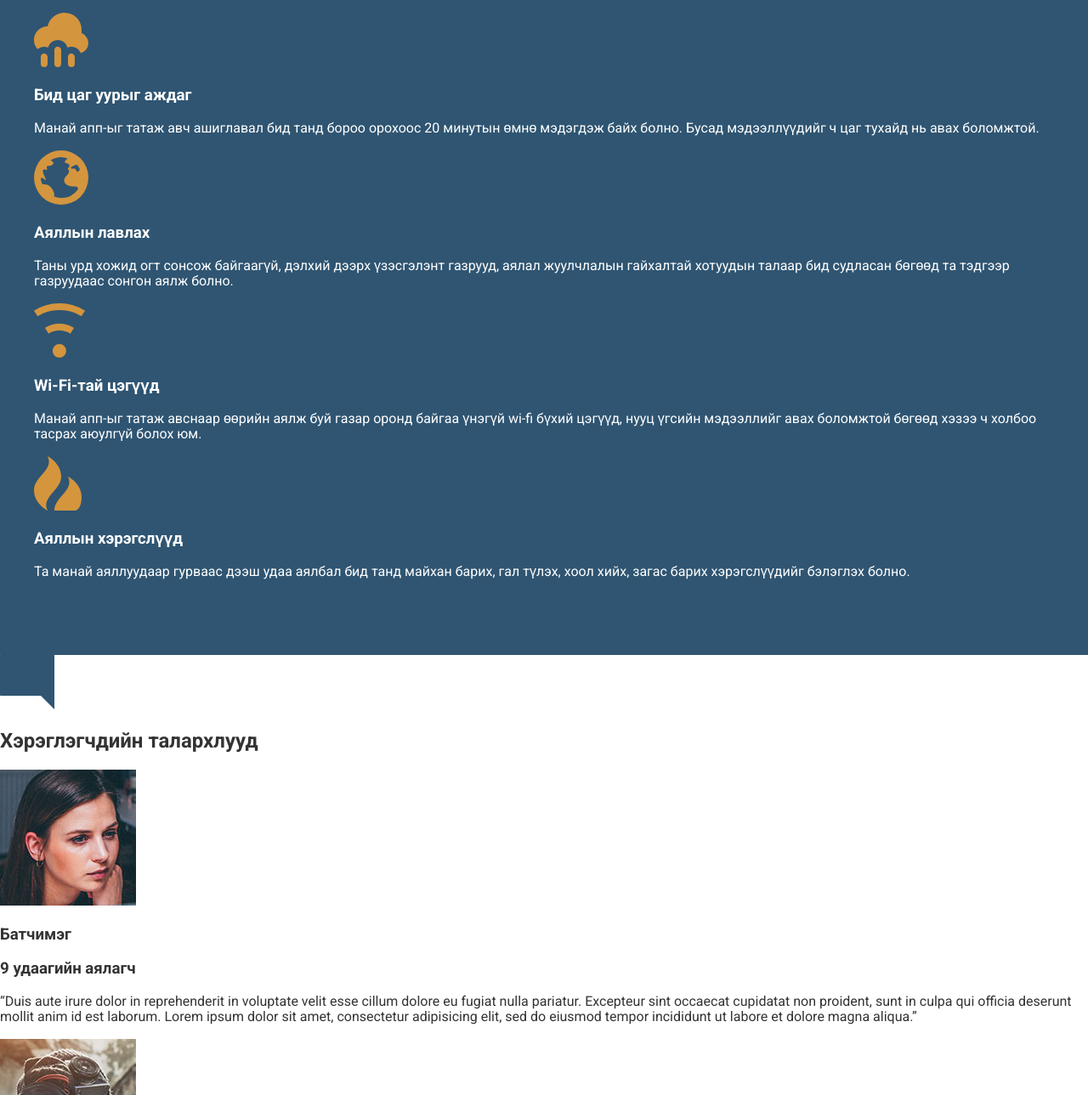
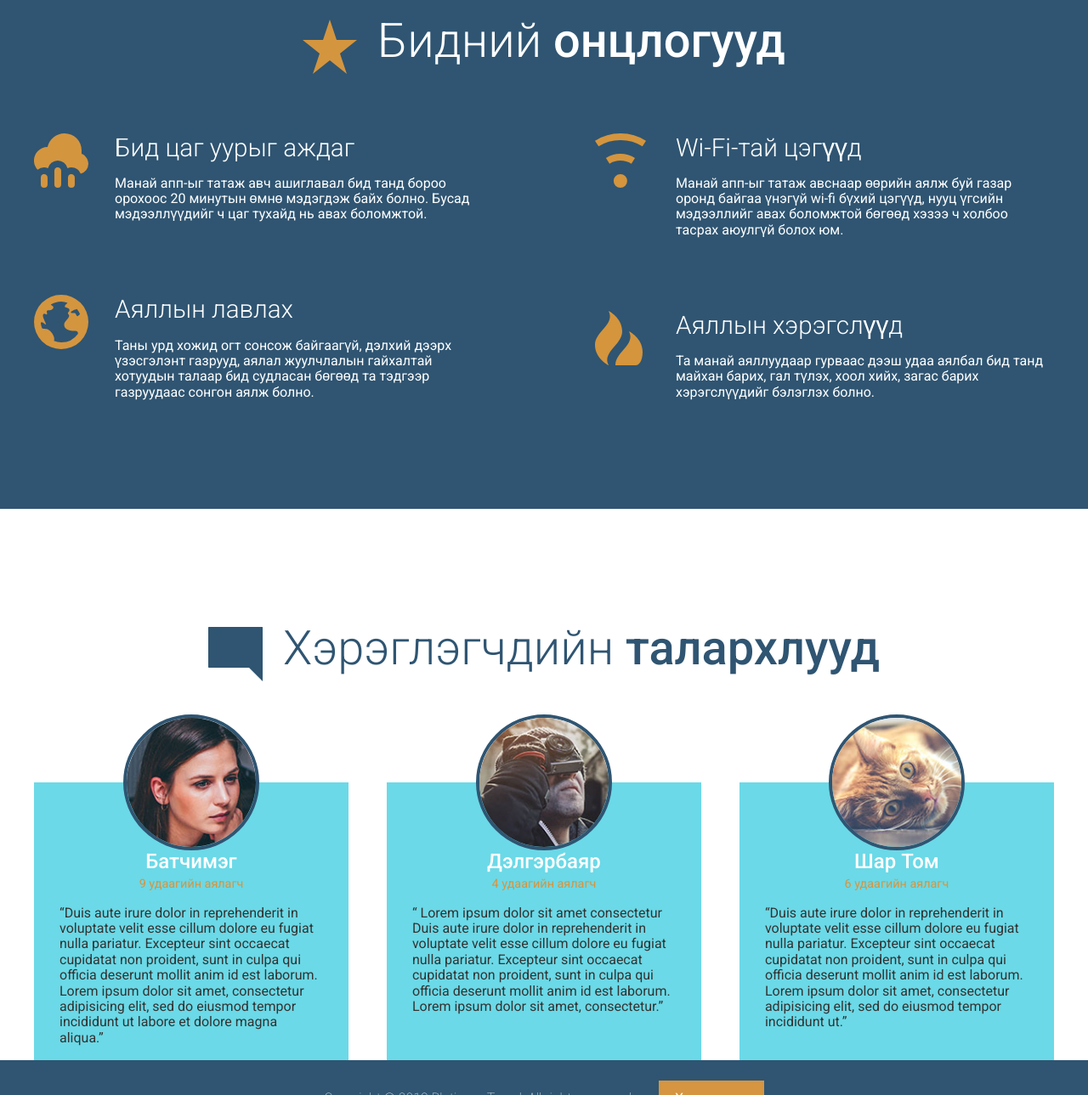
Before and after one commit to Zng-202601/platinum-travel-site, a website: page app/index.html in a window 1280 px wide. Shown: the part 2300-3589 px from the top of the page at 85% size. Drawn offline with Linux system fonts and the light colour scheme.

Commit message:
footer hiij duuslaa

```diff
--- a/app/assets/scripts/App.js
+++ b/app/assets/scripts/App.js
@@ -1,5 +1,5 @@
 import "../styles/styles.css";
 
-// if (module.hot) {
-//   module.hot.accept();
-// }
+if (module.hot) {
+  module.hot.accept();
+}
--- /dev/null
+++ b/app/assets/styles/modules/_feature-item.css
@@ -0,0 +1,31 @@
+.feature-item {
+  position: relative;
+  padding-bottom: 2.5rem;
+
+  @mixin atSmall {
+    padding-left: 95px;
+  }
+
+  &__icon {
+    display: block;
+    margin: 0 auto;
+    @mixin atSmall {
+      position: absolute;
+      left: 0;
+    }
+  }
+
+  &__title {
+    font-size: 1.6rem;
+    font-weight: 300;
+    margin-top: 0.8em;
+    margin-bottom: 0.8rem;
+    text-align: center;
+
+    @mixin atSmall {
+      text-align: left;
+      margin-top: 1em;
+      font-size: 1.85rem;
+    }
+  }
+}
--- a/app/assets/styles/modules/_page-section.css
+++ b/app/assets/styles/modules/_page-section.css
@@ -1,5 +1,5 @@
 .page-section {
-    padding: 2rem 0;
+    padding: 0.5rem 0;
 
     @mixin atMedium {
         padding: 4.5rem 0;
--- a/app/assets/styles/modules/_row.css
+++ b/app/assets/styles/modules/_row.css
@@ -1,39 +1,63 @@
 .row {
   @mixin clearfix;
-
+  &--gutters {
+    margin-right: -65px;
+  }
   &--gutters > div {
     padding-right: 65px;
   }
 
-    &--gutters {
-        margin-right: -65px;
+  &--gutters-small {
+    margin-right: -45px;
+  }
+  &--gutters-small > div {
+    padding-right: 45px;
   }
 
+  &--gutters-large {
+    margin-right: -120px;
+  }
+  &--gutters-large > div {
+    padding-right: 120px;
+  }
   &__b-margin-until-medium {
     margin-bottom: 1rem;
   }
-
   @mixin atMedium {
     &__b-margin-until-medium {
       margin-bottom: 0;
     }
-
     &__medium-4 {
       float: left;
       width: 33.33%;
-
-            &--larger {
+    }
+    &__medium-4--larger {
       width: 37%;
     }
+    &__medium-6 {
+      float: left;
+      width: 50%;
     }
 
     &__medium-8 {
       float: left;
       width: 66.66%;
-
-            &--smaller {
+    }
+    &__medium-8--smaller {
       width: 63%;
     }
   }
+  &--t-padding {
+    padding-top: 80px;
+  }
+
+  &--eqiul-height-at-medium {
+    @mixin atMedium {
+      display: flex;
+    }
+    & > div {
+      float: none;
+      display: flex;
     }
   }
+}
--- /dev/null
+++ b/app/assets/styles/modules/_section-title.css
@@ -0,0 +1,31 @@
+.section-title {
+  font-size: 2rem;
+  font-weight: 300;
+  text-align: center;
+
+  @mixin atSmall {
+    font-size: 3.5rem;
+  }
+
+  &__icon {
+    display: block;
+    margin-left: auto;
+    margin-right: auto;
+    margin-bottom: 0.6rem;
+
+    @mixin atSmall {
+      position: relative;
+      top: 20px;
+      margin-right: 1.5rem;
+      margin-left: 0;
+      display: inline-block;
+      margin-bottom: 0;
+    }
+  }
+  strong {
+    font-weight: 500;
+  }
+  &--blue {
+    color: $mainBlue;
+  }
+}
--- /dev/null
+++ b/app/assets/styles/modules/_testimonial.css
@@ -0,0 +1,38 @@
+.testimonial {
+  background-color: rgb(107, 217, 231);
+  padding: 0 18px 1px 18px;
+  margin-bottom: 98px;
+
+  @mixin atMedium {
+    margin-bottom: 0;
+    padding: 0 1.875rem 1px 1.875rem;
+  }
+  &--last {
+    margin-bottom: 0;
+  }
+
+  &__photo {
+    border-radius: 50%;
+    overflow: hidden;
+    width: 160px;
+    height: 160px;
+    margin: 0 auto -80px auto;
+    position: relative;
+    top: -80px;
+    border: 4px solid $mainBlue;
+  }
+  &__title {
+    text-align: center;
+    color: white;
+    font-size: 1.5rem;
+    font-weight: 500;
+    margin: 0;
+  }
+  &__subtitle {
+    color: $mainOrange;
+    text-align: center;
+    font-size: 0.9rem;
+    font-weight: 400;
+    margin: 0.25rem 0 1rem 0;
+  }
+}
--- a/app/assets/styles/modules/_wrapper.css
+++ b/app/assets/styles/modules/_wrapper.css
@@ -7,19 +7,22 @@
   margin-right: auto;
 
   &--medium {
-        max-width: 796px;
+    max-width: 976px;
+  }
+  &--no-padding-until-medium {
+    padding-left: 0;
+    padding-right: 0;
+    @mixin atMedium {
+      padding-left: 18px;
+      padding-right: 18px;
+    }
   }
 
   .wrapper {
     padding-left: 0;
     padding-right: 0;
   }
-
   &--b-margin {
-        margin-bottom: 1rem;
-
-        @mixin atSmall {
     margin-bottom: 4rem;
   }
 }
-}
--- a/app/assets/styles/styles.css
+++ b/app/assets/styles/styles.css
@@ -9,3 +9,8 @@
 @import "modules/_headline.css";
 @import "modules/_row.css";
 @import "modules/_generic-content-container.css";
+@import "modules/_section-title.css";
+@import "modules/_feature-item.css";
+@import "modules/_testimonial.css";
+@import "modules/_site-footer.css";
+@import "modules/_site-footer.css";
--- a/app/index.html
+++ b/app/index.html
@@ -109,84 +109,145 @@
 
      <div id="features" class="page-section page-section--blue">
       <div class="wrapper">
-        <img src="assets/images/icons/star.svg" />
-        <h2>Бидний онцлогууд</h2>
-
-        <img src="assets/images/icons/rain.svg" />
-        <h3>Бид цаг уурыг аждаг</h3>
+        <h2 class="section-title">
+          <img
+            class="section-title__icon"
+            src="assets/images/icons/star.svg"
+          />Бидний
+          <strong>онцлогууд</strong>
+        </h2>
+        <div class="row row--gutters-large generic-content-conteiner">
+          <div class="row__medium-6">
+            <div class="feature-item">
+              <img
+                class="feature-item__icon"
+                src="assets/images/icons/rain.svg"
+              />
+              <h3 class="feature-item__title">Бид цаг уурыг аждаг</h3>
               <p>
-          Манай апп-ыг татаж авч ашиглавал бид танд бороо орохоос 20 минутын өмнө
-          мэдэгдэж байх болно. Бусад мэдээллүүдийг ч цаг тухайд нь авах боломжтой.
+                Манай апп-ыг татаж авч ашиглавал бид танд бороо орохоос 20
+                минутын өмнө мэдэгдэж байх болно. Бусад мэдээллүүдийг ч цаг
+                тухайд нь авах боломжтой.
               </p>
-
-        <img src="assets/images/icons/globe.svg" />
-        <h3>Аяллын лавлах</h3>
+            </div>
+            <div class="feature-item">
+              <img
+                class="feature-item__icon"
+                src="assets/images/icons/globe.svg"
+              />
+              <h3 class="feature-item__title">Аяллын лавлах</h3>
               <p>
-          Таны урд хожид огт сонсож байгаагүй, дэлхий дээрх үзэсгэлэнт газрууд,
-          аялал жуулчлалын гайхалтай хотуудын талаар бид судласан бөгөөд та
-          тэдгээр газруудаас сонгон аялж болно.
-        </p>
-
-        <img src="assets/images/icons/wifi.svg" />
-        <h3>Wi-Fi-тай цэгүүд</h3>
-        <p>
-          Манай апп-ыг татаж авснаар өөрийн аялж буй газар оронд байгаа үнэгүй
-          wi-fi бүхий цэгүүд, нууц үгсийн мэдээллийг авах боломжтой бөгөөд хэзээ ч
-          холбоо тасрах аюулгүй болох юм.
-        </p>
-
-        <img src="assets/images/icons/fire.svg" />
-        <h3>Аяллын хэрэгслүүд</h3>
-        <p>
-          Та манай аяллуудаар гурваас дээш удаа аялбал бид танд майхан барих, гал
-          түлэх, хоол хийх, загас барих хэрэгслүүдийг бэлэглэх болно.
+                Таны урд хожид огт сонсож байгаагүй, дэлхий дээрх үзэсгэлэнт
+                газрууд, аялал жуулчлалын гайхалтай хотуудын талаар бид судласан
+                бөгөөд та тэдгээр газруудаас сонгон аялж болно.
               </p>
             </div>
           </div>
-
-    <div id="testimonials">
-      <img src="assets/images/icons/comment.svg" />
-      <h2>Хэрэглэгчдийн талархлууд</h2>
-
-      <img src="assets/images/testimonial-jane.jpg" />
-      <h3>Батчимэг</h3>
-      <h3>9 удаагийн аялагч</h3>
+          <div class="row__medium-6">
+            <div class="feature-item">
+              <img
+                class="feature-item__icon"
+                src="assets/images/icons/wifi.svg"
+              />
+              <h3 class="feature-item__title">Wi-Fi-тай цэгүүд</h3>
               <p>
-        &ldquo;Duis aute irure dolor in reprehenderit in voluptate velit esse
-        cillum dolore eu fugiat nulla pariatur. Excepteur sint occaecat
-        cupidatat non proident, sunt in culpa qui officia deserunt mollit anim
-        id est laborum. Lorem ipsum dolor sit amet, consectetur adipisicing
-        elit, sed do eiusmod tempor incididunt ut labore et dolore magna
-        aliqua.&rdquo;
-      </p>
-
-      <img src="assets/images/testimonial-john.jpg" />
-      <h3>Дэлгэрбаяр</h3>
-      <h3>4 удаагийн аялагч</h3>
-      <p>
-        &ldquo;Duis aute irure dolor in reprehenderit in voluptate velit esse
-        cillum dolore eu fugiat nulla pariatur. Excepteur sint occaecat
-        cupidatat non proident, sunt in culpa qui officia deserunt mollit anim
-        id est laborum. Lorem ipsum dolor sit amet, consectetur.&rdquo;
-      </p>
-
-      <img src="assets/images/testimonial-cat.jpg" />
-      <h3>Шар Том</h3>
-      <h3>6 удаагийн аялагч</h3>
-      <p>
-        &ldquo;Duis aute irure dolor in reprehenderit in voluptate velit esse
-        cillum dolore eu fugiat nulla pariatur. Excepteur sint occaecat
-        cupidatat non proident, sunt in culpa qui officia deserunt mollit anim
-        id est laborum. Lorem ipsum dolor sit amet, consectetur adipisicing
-        elit, sed do eiusmod tempor incididunt ut.&rdquo;
+                Манай апп-ыг татаж авснаар өөрийн аялж буй газар оронд байгаа
+                үнэгүй wi-fi бүхий цэгүүд, нууц үгсийн мэдээллийг авах боломжтой
+                бөгөөд хэзээ ч холбоо тасрах аюулгүй болох юм.
               </p>
             </div>
+            <div class="feature-item">
+              <img
+                class="feature-item__icon"
+                src="assets/images/icons/fire.svg"
+              />
+              <h3 class="feature-item__title">Аяллын хэрэгслүүд</h3>
+              <p>
+                Та манай аяллуудаар гурваас дээш удаа аялбал бид танд майхан
+                барих, гал түлэх, хоол хийх, загас барих хэрэгслүүдийг бэлэглэх
+                болно.
+              </p>
+            </div>
+          </div>
+        </div>
+      </div>
+    </div>
 
-    <footer>
+    <div id="testimonials" class="page-section page-section--testimonials">
+      <div class="wrapper wrapper--no-padding-until-medium">
+        <h2 class="section-title section-title--blue">
+          <img
+            class="section-title__icon"
+            src="assets/images/icons/comment.svg"
+          />Хэрэглэгчдийн
+          <strong>талархлууд</strong>
+        </h2>
+        <div
+          class="row row--gutters row--gutters-small row--eqiul-height-at-medium generic-content-conteiner row--t-padding"
+        >
+          <div class="row__medium-4">
+            <div class="testimonial">
+              <div class="testimonial__photo">
+                <img src="assets/images/testimonial-jane.jpg" />
+              </div>
+               <h3 class="testimonial__title">Батчимэг</h3>
+              <h4 class="testimonial__subtitle">9 удаагийн аялагч</h4>
               <p>
-        Copyright &copy; 2019 Platinum Travel. All rights reserved.
+                &ldquo;Duis aute irure dolor in reprehenderit in voluptate velit
+                esse cillum dolore eu fugiat nulla pariatur. Excepteur sint
+                occaecat cupidatat non proident, sunt in culpa qui officia
+                deserunt mollit anim id est laborum. Lorem ipsum dolor sit amet,
+                consectetur adipisicing elit, sed do eiusmod tempor incididunt
+                ut labore et dolore magna aliqua.&rdquo;
+              </p>
+            </div>
+          </div>
+          <div class="row__medium-4">
+            <div class="testimonial">
+              <div class="testimonial__photo">
+                <img src="assets/images/testimonial-john.jpg" />
+              </div>
+              <h3 class="testimonial__title">Дэлгэрбаяр</h3>
+              <h4 class="testimonial__subtitle">4 удаагийн аялагч</h4>
+              <p>
+                &ldquo; Lorem ipsum dolor sit amet consectetur Duis aute irure
+                dolor in reprehenderit in voluptate velit esse cillum dolore eu
+                fugiat nulla pariatur. Excepteur sint occaecat cupidatat non
+                proident, sunt in culpa qui officia deserunt mollit anim id est
+                laborum. Lorem ipsum dolor sit amet, consectetur.&rdquo;
+              </p>
+            </div>
+          </div>
+          <div class="row__medium-4">
+            <div class="testimonial testimonial--last">
+              <div class="testimonial__photo">
+                <img src="assets/images/testimonial-cat.jpg" />
+              </div>
+              <h3 class="testimonial__title">Шар Том</h3>
+              <h4 class="testimonial__subtitle">6 удаагийн аялагч</h4>
+              <p>
+                &ldquo;Duis aute irure dolor in reprehenderit in voluptate velit
+                esse cillum dolore eu fugiat nulla pariatur. Excepteur sint
+                occaecat cupidatat non proident, sunt in culpa qui officia
+                deserunt mollit anim id est laborum. Lorem ipsum dolor sit amet,
+                consectetur adipisicing elit, sed do eiusmod tempor incididunt
+                ut.&rdquo;
+              </p>
+            </div>
+          </div>
+        </div>
+      </div>
+
+
+     <footer class="site-footer">
+      <div class="wrapper">
+
+        <p>
+          <span class="site-footer__text">  Copyright &copy; 2019 Platinum Travel. All rights reserved.</span>
+
           <a href="#" class="btn btn--orange">Хамт аялах</a>
         </p>
+      </div>
     </footer>
     <!-- "modal" хичээлийг үзтэлээ энэ тайлбар бүхий хэсгийг битгий нээгээрэй
   <div class="modal">
```
Also changed, not shown: app/assets/styles/modules/_large-hero.css (+11 -11 lines), app/assets/styles/modules/_site-footer.css (added, +17 -0 lines), app/bundled.js (+2 -2 lines), app/assets/styles/modules/_headline.css (indentation only). Lines whose indentation alone changed are shown as unchanged.
